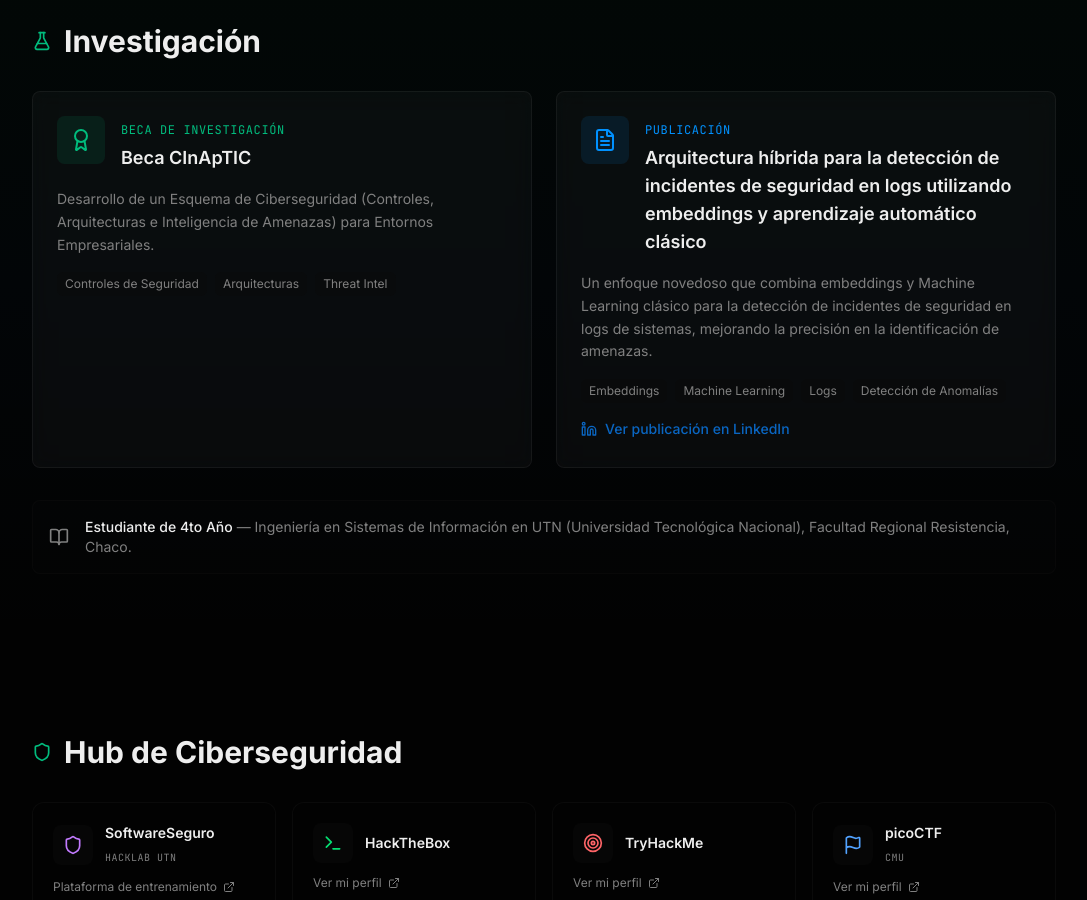
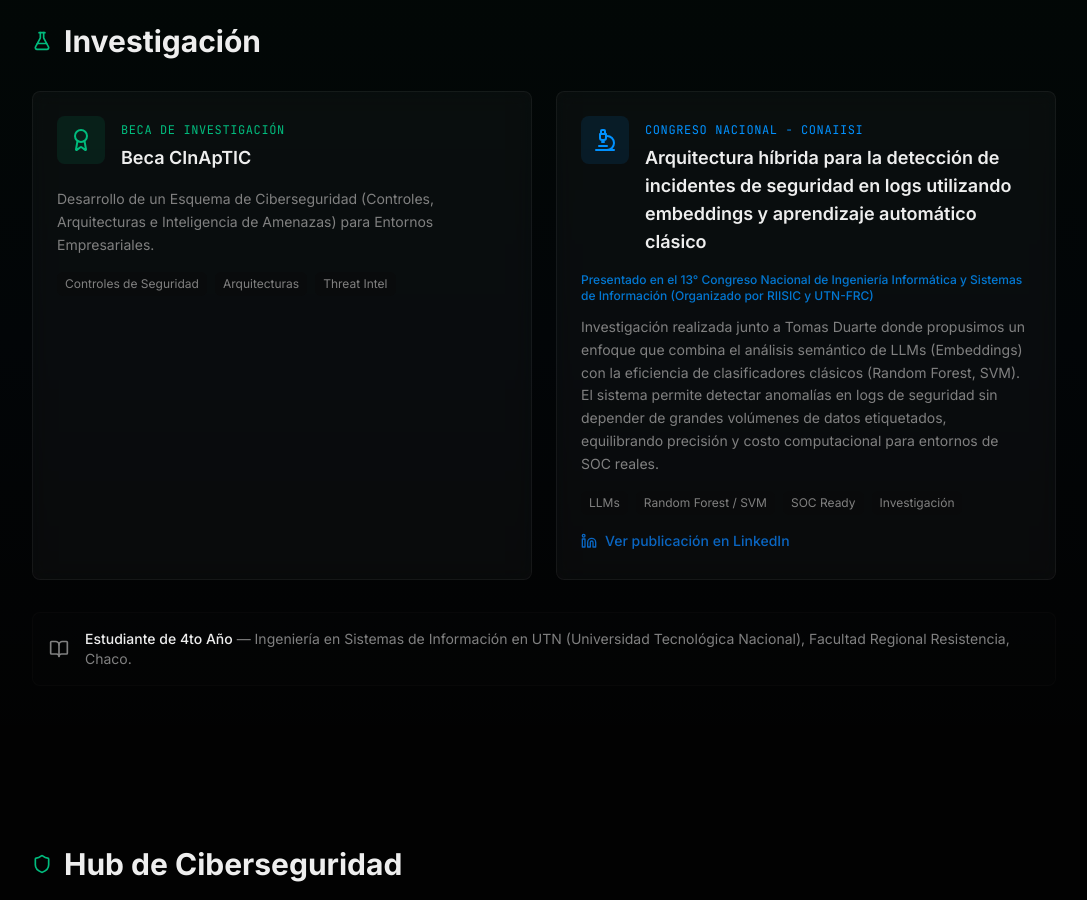
Before and after one commit to gonzaorban/portfolio, a Next.js app: page / in a window 1280 px wide. Shown: the part 860-1760 px from the top of the page, without its empty margins (96-1183 px from the left). Built offline with nearby package versions, Linux system fonts and the light colour scheme.

Commit message:
feat: update publication card with professional structure
Add refined title, subtitle, technical description, updated tags, and academic icon.

Co-authored-by: Gonzalo Tomás Orban <183670355+gonzaorban@users.noreply.github.com>

```diff
--- a/components/research-spotlight.tsx
+++ b/components/research-spotlight.tsx
@@ -1,7 +1,7 @@
 "use client"
 
 import { motion } from "framer-motion"
-import { BookOpen, FlaskConical, FileText, Award, Linkedin } from "lucide-react"
+import { BookOpen, FlaskConical, Award, Linkedin, Microscope } from "lucide-react"
 
 export function ResearchSpotlight() {
   return (
@@ -63,21 +63,26 @@ export function ResearchSpotlight() {
           >
             <div className="flex items-start gap-4 mb-4">
               <div className="w-12 h-12 rounded-lg bg-accent/10 flex items-center justify-center shrink-0">
-                <FileText className="w-6 h-6 text-accent" />
+                <Microscope className="w-6 h-6 text-accent" />
               </div>
               <div>
-                <span className="text-xs font-mono text-accent uppercase tracking-wider">Publicación</span>
+                <span className="text-xs font-mono text-accent uppercase tracking-wider">Congreso Nacional - CoNaIISI</span>
                 <h3 className="text-lg font-semibold mt-1 group-hover:text-accent transition-colors">
                   Arquitectura híbrida para la detección de incidentes de seguridad en logs utilizando embeddings y aprendizaje automático clásico
                 </h3>
               </div>
             </div>
+
+            {/* Congress Context */}
+            <p className="text-xs text-accent/80 font-medium mb-3">
+              Presentado en el 13° Congreso Nacional de Ingeniería Informática y Sistemas de Información (Organizado por RIISIC y UTN-FRC)
+            </p>
+
             <p className="text-muted-foreground text-sm leading-relaxed">
-              Un enfoque novedoso que combina embeddings y Machine Learning clásico para la detección
-              de incidentes de seguridad en logs de sistemas, mejorando la precisión en la identificación de amenazas.
+              Investigación realizada junto a Tomas Duarte donde propusimos un enfoque que combina el análisis semántico de LLMs (Embeddings) con la eficiencia de clasificadores clásicos (Random Forest, SVM). El sistema permite detectar anomalías en logs de seguridad sin depender de grandes volúmenes de datos etiquetados, equilibrando precisión y costo computacional para entornos de SOC reales.
             </p>
             <div className="mt-4 flex flex-wrap gap-2">
-              {["Embeddings", "Machine Learning", "Logs", "Detección de Anomalías"].map((tag) => (
+              {["LLMs", "Random Forest / SVM", "SOC Ready", "Investigación"].map((tag) => (
                 <span key={tag} className="text-xs px-2 py-1 rounded-md bg-secondary/50 text-muted-foreground">
                   {tag}
                 </span>
```
